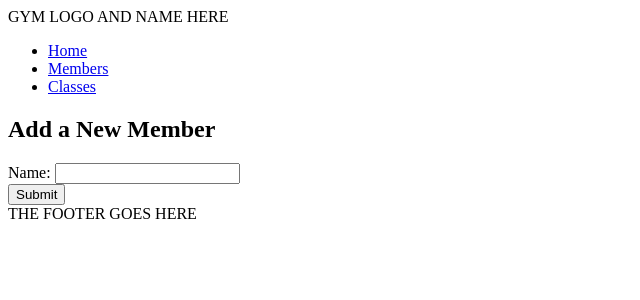
After one commit to danikav/gym_management_project, a Flask app: page /members/new in a window 1280 px wide. The commit adds this page. Shown: the top 300 px of the page, without its empty margins (0-640 px from the left). Run offline with Flask 2, Linux system fonts and the light colour scheme.

Commit message:
new member form added

```diff
--- a/controllers/members_controller.py
+++ b/controllers/members_controller.py
@@ -9,3 +9,14 @@ members_blueprint = Blueprint("members", __name__)
 def members():
     members = member_repository.select_all()
     return render_template("members/index.html", members = members)
+
+@members_blueprint.route("/members/new")
+def new_member():
+    return render_template("members/new.html")
+
+@members_blueprint.route("/members", methods=["POST"])
+def create_member():
+    name = request.form["name"]
+    new_meber = Member(name)
+    member_repository.save(new_member)
+    return redirect("/members")
--- a/templates/members/index.html
+++ b/templates/members/index.html
@@ -5,7 +5,7 @@
 
 <ul>
   {% for member in members %}
-    <li><a href="/members/{{ member.id }}"> {{member.name}} </li>
+    <li><a href="/members/{{ member.id }}"> {{member.name}} </a></li>
   {% endfor %}
     </ul>
 {% endblock %}
--- /dev/null
+++ b/templates/members/new.html
@@ -0,0 +1,14 @@
+{% extends 'base.html' %}
+
+{% block content %}
+<h2>Add a New Member</h2>
+
+<form action="/members" method="POST">
+        <label for="name">Name:</label>
+        <input type="text" id="name" name="name">
+
+    <div>
+        <input type="submit">
+    </div>
+</form>
+{% endblock %}
```
Also changed, not shown: tests/gymclass_test.py (+2 -2 lines).
